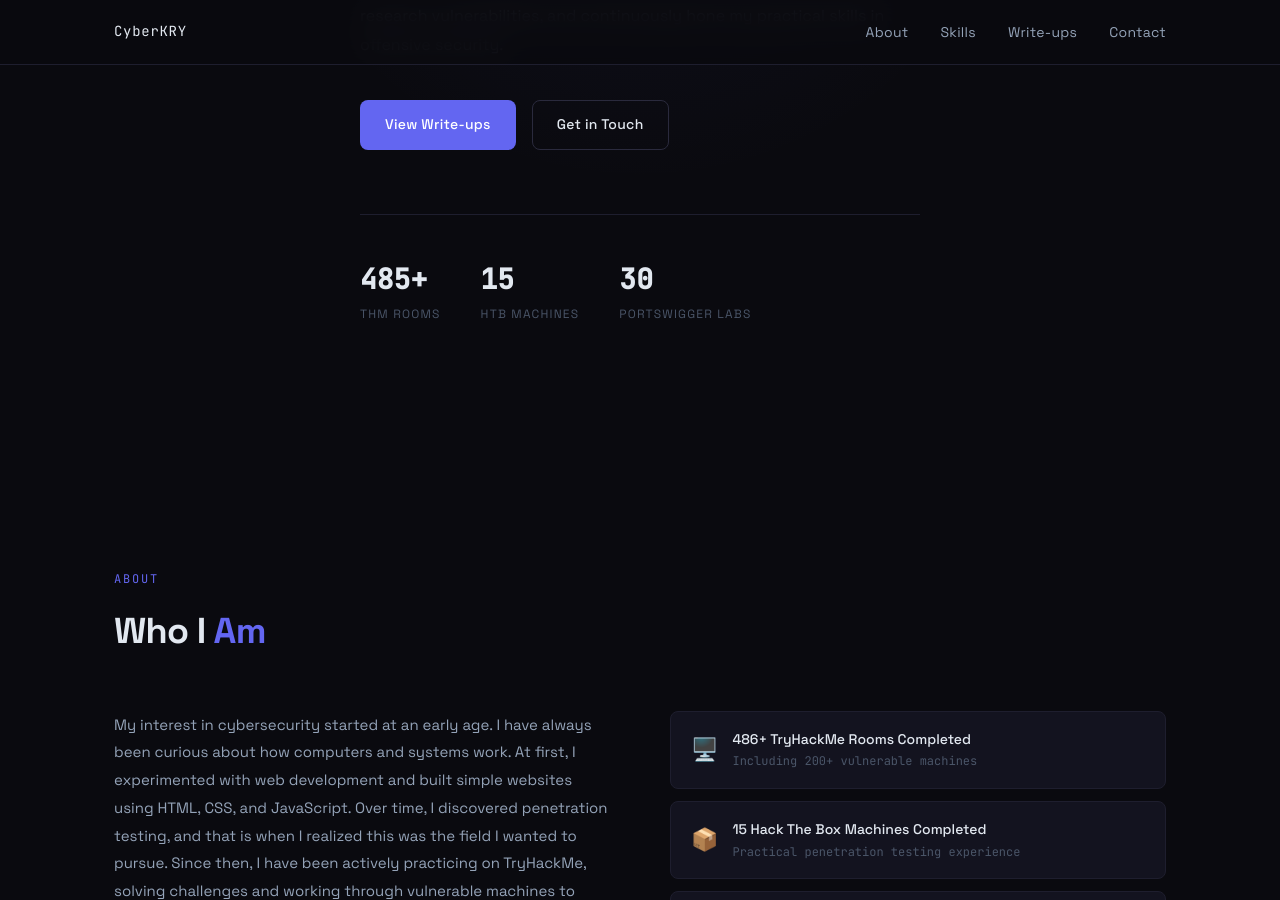
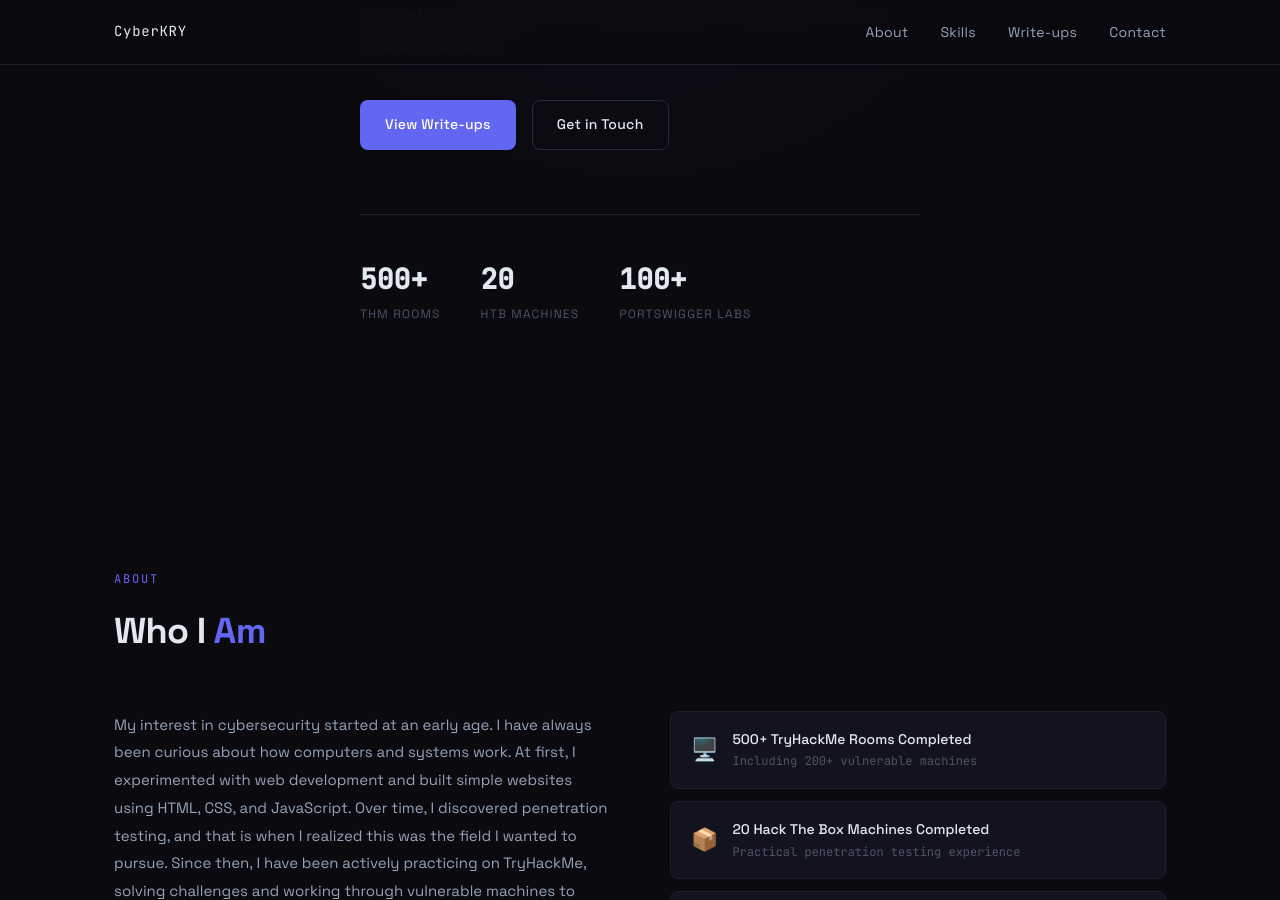
Before and after one commit to CyberKRY/CyberKRY.github.io, a Jekyll site: the page built from index.html, in a window 1280 px wide and 900 px high, scrolled down 411 px. Built offline with Jekyll 4.4.1, drawn with Linux system fonts in a browser that asks for light colours; some of the changed text lies outside the part shown.

Commit message:
Update index.html

```diff
--- a/index.html
+++ b/index.html
@@ -30,15 +30,15 @@ title: Home
 
       <div class="hero__stats">
         <div>
-          <div class="stat__value">485+</div>
+          <div class="stat__value">500+</div>
           <div class="stat__label">THM Rooms</div>
         </div>
         <div>
-          <div class="stat__value">15</div>
+          <div class="stat__value">20</div>
           <div class="stat__label">HTB Machines</div>
         </div>
         <div>
-          <div class="stat__value">30</div>
+          <div class="stat__value">100+</div>
           <div class="stat__label">PortSwigger Labs</div>
         </div>
       </div>
@@ -78,7 +78,7 @@ title: Home
   <div class="cert-item">
     <div class="cert-item__icon">🖥️</div>
     <div>
-      <div class="cert-item__name">486+ TryHackMe Rooms Completed</div>
+      <div class="cert-item__name">500+ TryHackMe Rooms Completed</div>
       <div class="cert-item__org">Including 200+ vulnerable machines</div>
     </div>
   </div>
@@ -86,7 +86,7 @@ title: Home
   <div class="cert-item">
     <div class="cert-item__icon">📦</div>
     <div>
-      <div class="cert-item__name">15 Hack The Box Machines Completed</div>
+      <div class="cert-item__name">20 Hack The Box Machines Completed</div>
       <div class="cert-item__org">Practical penetration testing experience</div>
     </div>
   </div>
@@ -94,7 +94,7 @@ title: Home
   <div class="cert-item">
     <div class="cert-item__icon">🌐</div>
     <div>
-      <div class="cert-item__name">30+ PortSwigger Labs Completed</div>
+      <div class="cert-item__name">100+ PortSwigger Labs Completed</div>
       <div class="cert-item__org">Web application security training</div>
     </div>
   </div>
```
